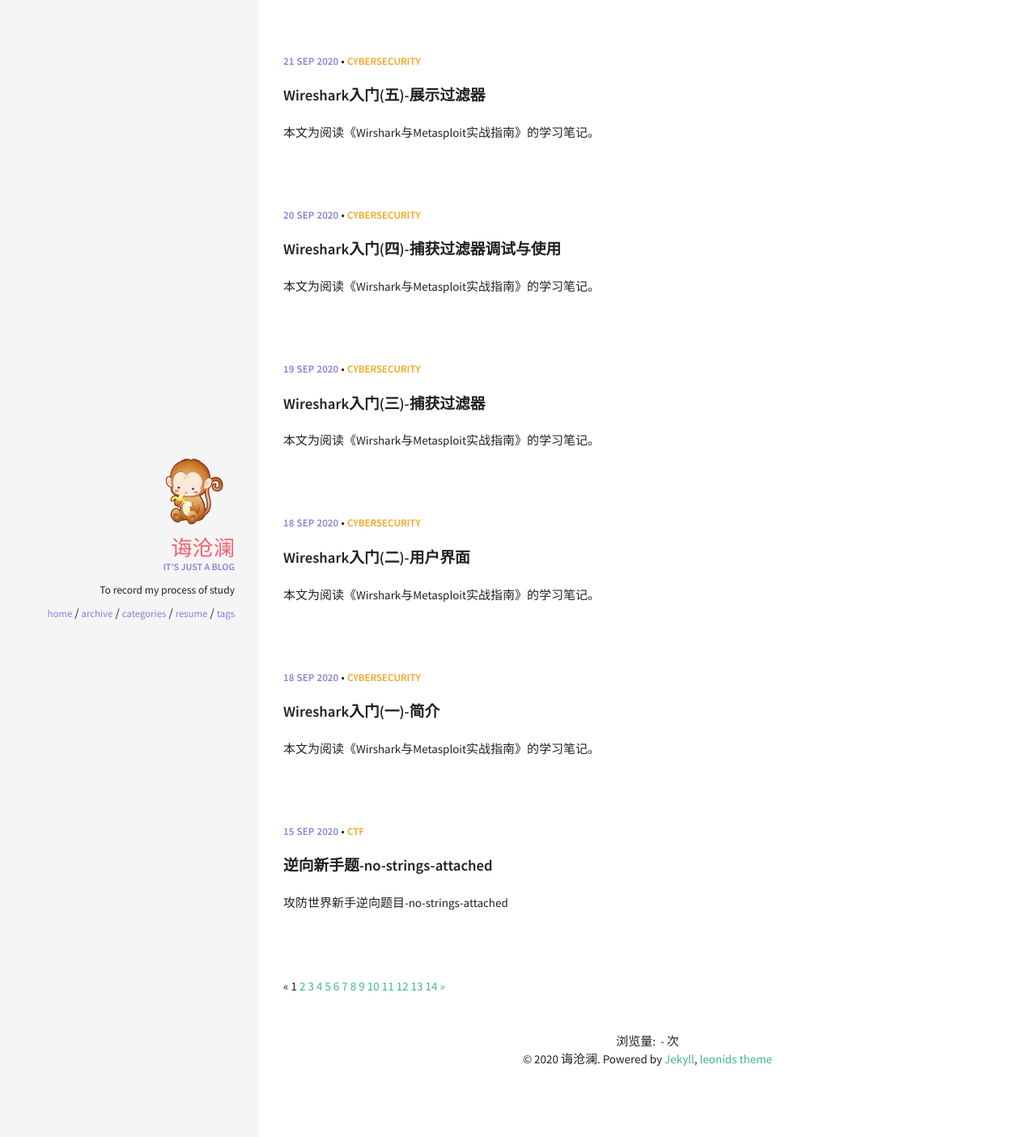
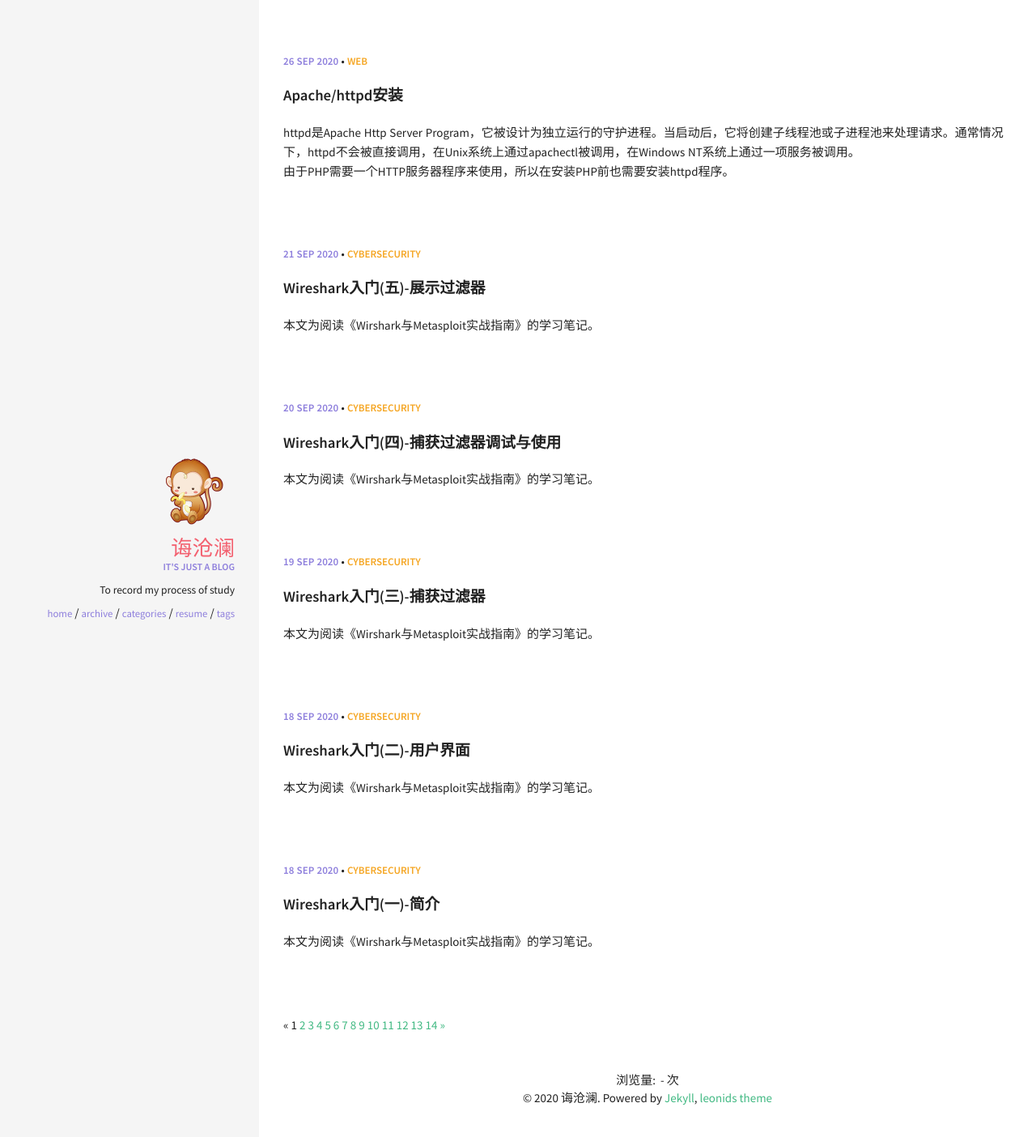
Before and after one commit to MonkeyDatabase/MonkeyDatabase.github.io, a Jekyll site: the page built from index.html, in a window 1280 px wide. Shown: the top 1404 px of the page at 81% size. Built offline with Jekyll 4.4.1, drawn with Linux system fonts in a browser that asks for light colours; the list of posts is cut into pages by our own code; comment, search, counter and statistics services are not loaded; part of the change alters nothing that is shown.

Commit message:
commit web apache httpd

````diff
--- a/_posts/2020-09-20-wireshark-displayfilter.md
+++ b/_posts/2020-09-20-wireshark-displayfilter.md
@@ -56,7 +56,7 @@ Wireshark最强大的特色是它内置的大量展示过滤器(在Wireshark 3.2
 
 ### 1. BSD loopback是什么？为什么用这个接口才会抓到127.0.0.1的包？
 
-BSD loopback是一种回环网络接口的链路层头。Wireshark接口列表中的N
+BSD loopback是一种回环网络接口的链路层头。
 
 计算机以回环地址发送的消息，并不会由链路层发送，而是被本机网络层捕获。
 
--- /dev/null
+++ b/_posts/2020-09-26-web-Apache-Install.md
@@ -0,0 +1,129 @@
+---
+layout: post
+title: Apache/httpd安装
+excerpt: "httpd是Apache Http Server Program，它被设计为独立运行的守护进程。当启动后，它将创建子线程池或子进程池来处理请求。通常情况下，httpd不会被直接调用，在Unix系统上通过apachectl被调用，在Windows NT系统上通过一项服务被调用。<br/>由于PHP需要一个HTTP服务器程序来使用，所以在安装PHP前也需要安装httpd程序。"
+date:   2020-09-26 09:30:00
+categories: [WEB]
+comments: true
+---
+
+## 安装流程
+
+1. 检查系统中是否已经有httpd程序在运行
+
+   ```shell
+   ps -ef | grep httpd
+   #ps即Process Status，该指令会列出执行ps命令的那个时刻系统中执行的所有进程
+   #grep即Global Regular Expression Print，它搜索指定文件的内容匹配特定的内容，默认情况下输出匹配成功所在的行，但是grep只支持匹配，但是不支持替换
+   ```
+
+2. 先检查是否已安装GCC/GCC-c++
+
+   ```shell
+   gcc -v
+   #如果有返回信息，说明已经安装了GCC
+   ```
+
+3. 由于httpd安装需要依赖于APR、APR-Util、PCRE。将它们安装在/usr/local
+
+   ```shell
+   sudo mkdir /usr/local/httpd
+   sudo mkdir /usr/local/apr
+   sudo mkdir /usr/local/apr-util
+   sudo mkdir /usr/local/pcre
+   ```
+
+4. 所以依次下载[APR、APR-Util](http://apr.apache.org/download.cgi)、[PCRE](https://sourceforge.net/projects/pcre/files/pcre/)、[Apache官方网站](http://httpd.apache.org/download.cgi)的安装包。
+
+5. 解压压缩包
+
+   ```shell
+   tar -zxf *文件名*
+   #-x 从存档中提取文件
+   #-z 过滤文档gzip
+   #-f 使用归档文件
+   ```
+
+6. 安装APR
+
+   ```shell
+   cd apr-1.7.0
+   sudo ./configure --prefix=/usr/local/apr
+   sudo make
+   sudo make install
+   ```
+
+   * configure：配置。它是一个可执行脚本，用于探测操作系统的特性和相关依赖，根据检测结果生成Makefile文件。在待安装的源码路径下使用*./configure --help*输出详细功能。其中prefix是配置安装的路径，可以指定把所有资源文件放在/usr/local/xxx路径下，不会杂乱。否则会比较杂乱：
+     * 可执行文件会在/usr/local/bin
+     * 库文件会在/usr/local/lib
+     * 配置文件在/usr/local/etc
+     * 其他资源在/usr/local/share
+   * make：编译。执行该命令需要从Makefile文件中读取信息。
+   * make install：安装，它也从Makefile文件中读取信息
+   * 每一步骤执行完可以通过*echo $?*查看命令是否执行成功，如果成功，返回0
+
+7. 安装apr-util
+
+   ```shell
+   cd apr-util-1.6.1
+   sudo ./configure --prefix=/usr/local/apr-util --with-apr=/usr/local/apr/bin/apr-1-config
+   sudo make
+   sudo make install
+   ```
+
+8. 安装pcre
+
+   ```shell
+   cd pcre-8.44
+   sudo ./configure --prefix=/usr/local/pcre --with-apr=/usr/local/apr/bin/apr-1-config
+   sudo make
+   sudo make install
+   ```
+
+9. 安装httpd
+
+   ```shell
+   cd php-7.4.10
+   sudo ./configure --prefix=/usr/local/httpd --with-pcre=/usr/local/pcre --with-apr=/usr/local/apr --with-apr-util=/usr/local/apr-util
+   sudo make
+   sudo make install
+   ```
+
+10. 配置Apache
+
+    ```shell
+    cd /usr/local/httpd/conf
+    vim httpd.conf
+    ```
+
+    * Listen *port* ，默认为80端口
+
+11. 启动、关闭、重启
+
+    ```shell
+    cd /usr/local/httpd/bin
+    ./apachectl start
+    ./apachectl stop
+    ./apachectl restart
+    ```
+
+    * httpd通常不会直接执行
+    * 在Unix系统中，被apachectl调用
+
+12. 由于每次到*/usr/local/httpd/bin/apachectl*执行启动比较麻烦，所以可以把它设置成Linux系统服务，并设置开机启动
+
+    ```shell
+    sudo cp /usr/local/httpd/bin/apachectl /etc/rc.d/init.d/httpd #centos
+    sudo cp /usr/local/httpd/bin/apachectl /etc/init.d/httpd #ubuntu、kali
+    ```
+
+    * runlevel control directory，大多数Linux发行版本中，启动脚本都被放在*/etc/rc.d/init.d/*
+
+13. 常用命令
+
+    ```shell
+    sudo service httpd start	#启动
+    sudo service httpd stop	#关闭
+    sudo service httpd restart	#重启
+    sudo systemctl status httpd.service	#查看状态
+    ```
````
Also changed, not shown: img/网络适配器全部禁用.png (added).
